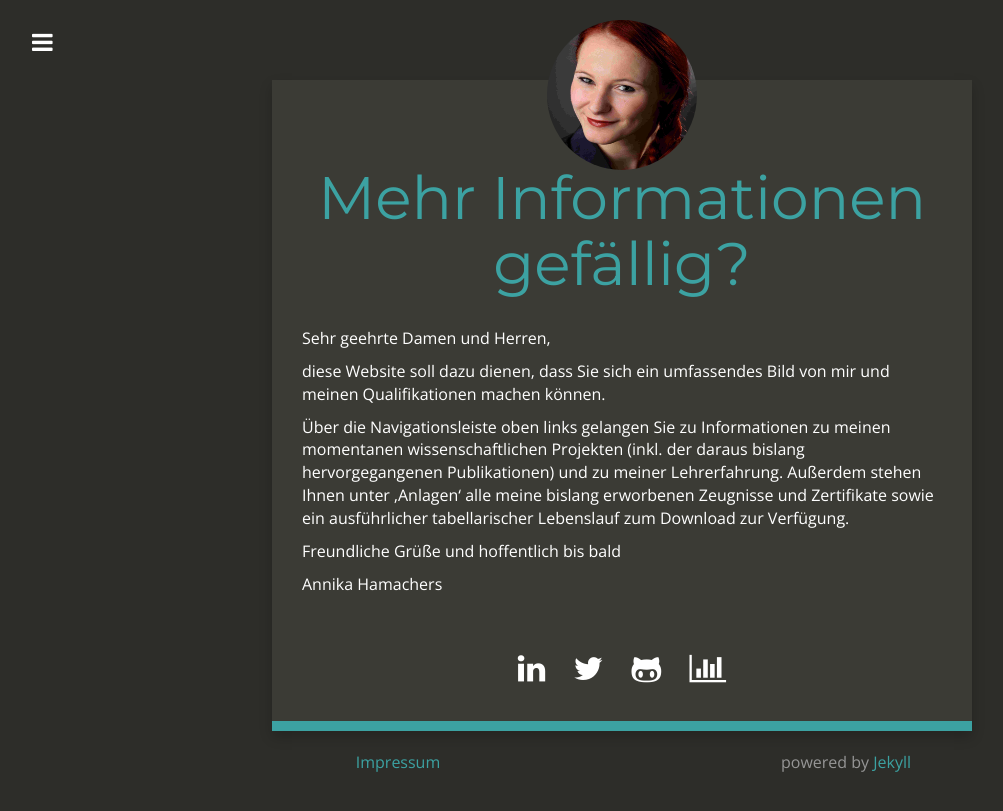
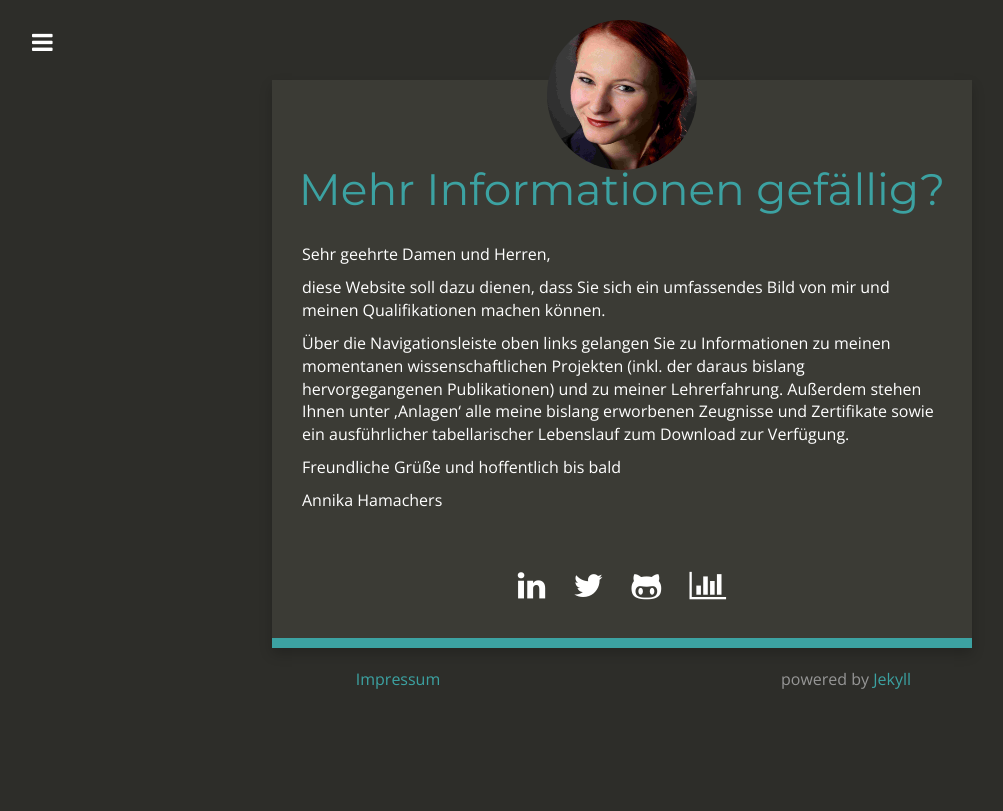
Before and after one commit to BriGitBardot/Bewerbung2, a Jekyll site: the page built from index.md, in a window 1280 px wide. Shown: the top 811 px of the page, without its empty margins (18-1021 px from the left). Built offline with Jekyll 4.4.1, drawn with Linux system fonts in a browser that asks for light colours; nearby versions of some CDN libraries.

Commit message:
Update index.md

```diff
--- a/index.md
+++ b/index.md
@@ -13,7 +13,7 @@ layout: pic
                 <img id="bild" src="Bewerbung_image.jpg" class="img-circle about-image" height="150" width="150" alt="{{ site.title }}" />
             </div>
 
-            <h1 class="header author-header" itemprop="headline">Mehr Informationen gefällig?</h1>
+            <h1 class="header author-header" itemprop="headline" style="font-size:2.75em;">Mehr Informationen gefällig?</h1>
 
             <div class="author-text">
 <p align="left">Sehr geehrte Damen und Herren,</p>
```
